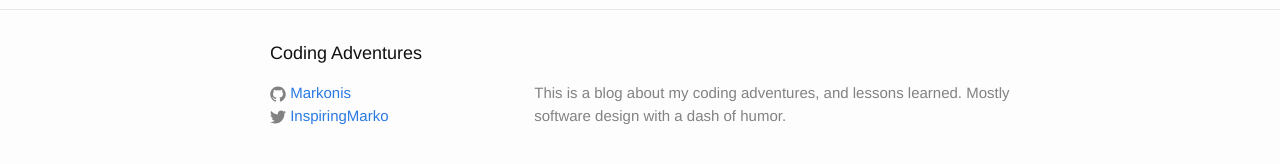
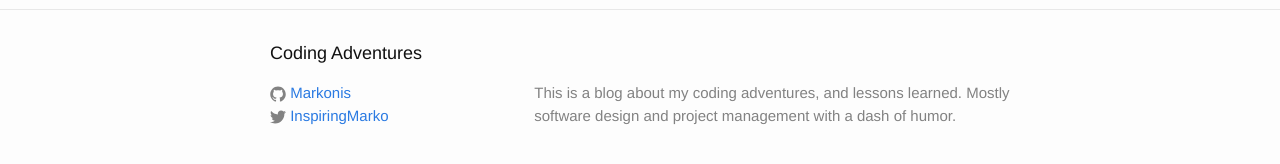
Before and after one commit to Markonis/markonis.github.io, a Jekyll site: the page built from index.html, in a window 1280 px wide. Shown: the part 287-451 px from the top of the page. Built offline with Jekyll 4.4.1, drawn with Linux system fonts in a browser that asks for light colours.

Commit message:
Improve the site description

```diff
--- a/_config.yml
+++ b/_config.yml
@@ -8,7 +8,7 @@
 # Site settings
 title: Coding Adventures
 email: contact.pavlovic@gmail.com
-description: This is a blog about my coding adventures, and lessons learned. Mostly software design with a dash of humor.
+description: This is a blog about my coding adventures, and lessons learned. Mostly software design and project management with a dash of humor.
 baseurl: "" # the subpath of your site, e.g. /blog
 url: "http://markonis.github.io" # the base hostname & protocol for your site
 twitter_username: InspiringMarko
```
